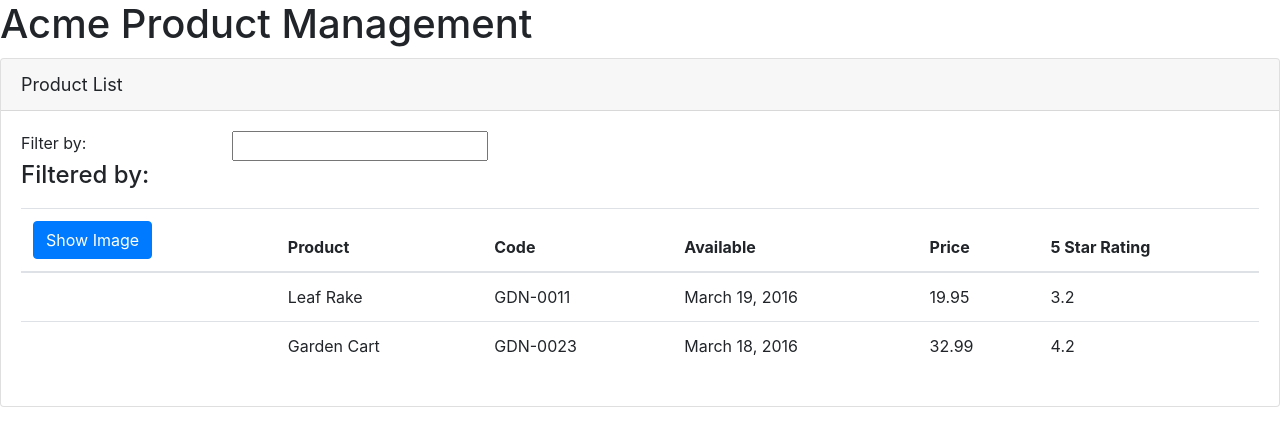
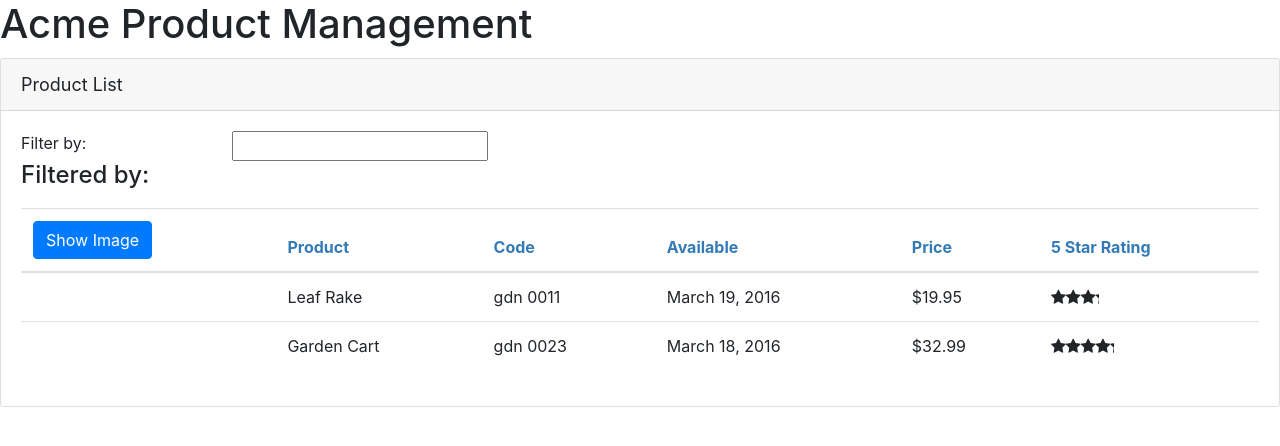
Before and after one commit to slmoth/Angular-GettingStarted-Steve, an Angular app in the folder APM/: page / in a window 1280 px wide. Shown: the top 446 px of the page. Built offline with nearby package versions, Linux system fonts and the light colour scheme.

Commit message:
changes
passing data from a component ~ halfway thru - rewatch

```diff
--- /dev/null
+++ b/APM/src/app/products/product-list.component.css
@@ -0,0 +1,3 @@
+thead {
+    color: #337ab7
+}
--- a/APM/src/app/products/product-list.component.html
+++ b/APM/src/app/products/product-list.component.html
@@ -7,14 +7,15 @@
       <div class='row'>
         <div class='col-md-2'>Filter by:</div>
         <div class='col-md-4'>
-            <input type='text' />
+            <input type='text'
+                  [(ngModel)]='listFilter' />
         </div>
 
       </div>
 
       <div class='row'>
         <div class='col-md-6'>
-          <h4>Filtered by:</h4>
+          <h4>Filtered by: {{listFilter}}</h4>
         </div>
       </div>
 
@@ -24,8 +25,9 @@
           <thead>
             <tr>
               <th>
-                <button class='btn btn-primary'>
-                  Show Image
+                <button class='btn btn-primary'
+                        (click)='toggleImage()'>
+                  {{showImage ? 'Hide' : 'Show'}} Image
                 </button>
               </th>
               <th>Product</th>
@@ -36,13 +38,20 @@
             </tr>
           </thead>
           <tbody>
-            <tr *ngFor='let product of products'>
-              <td></td>
+            <tr *ngFor='let product of filteredProducts'>
+              <td>
+                <img *ngIf='showImage'
+                      [src]="product.imageUrl"
+                      [title]='product.productName'
+                      [style.width.px]='imageWidth'
+                      [style.margin.px]='imageMargin'>
+              </td>
               <td>{{product.productName}}</td>
-              <td>{{product.productCode}}</td>
+              <td>{{product.productCode | lowercase | convertToSpaces: '-'}}</td>
               <td>{{product.releaseDate}}</td>
-              <td>{{product.price}}</td>
-              <td>{{product.starRating}}</td>
+              <td>{{product.price | currency:'USD':'symbol':'1.2-2'}}</td>
+              <td><pm-star [rating]='product.starRating'
+                          (ratingClicked)='onRatingClicked($event)'></pm-star></td>
             </tr>
           </tbody>
         </table>
--- a/APM/src/app/products/product-list.component.ts
+++ b/APM/src/app/products/product-list.component.ts
@@ -1,12 +1,38 @@
-import { Component } from "@angular/core";
+import { Component, OnInit } from "@angular/core";
+import { IProduct } from './product';
+
 
 @Component({
   selector: 'pm-products',
-  templateUrl: './product-list.component.html'
+  templateUrl: './product-list.component.html',
+  styleUrls: ['./product-list.component.css']
 })
-export class ProductListComponent {
+export class ProductListComponent
+                implements OnInit {
   pageTitle: string = 'Product List';
-  products: any[] = [
+  imageWidth: number = 50;
+  imageMargin: number = 2;
+  showImage: boolean = false;
+
+  _listFilter: string;
+  get listFilter(): string {
+    return this._listFilter;
+  }
+  set listFilter(value: string) {
+    this._listFilter = value;
+    this.filteredProducts = this.listFilter ? this.performFilter(this.listFilter) : this.products;
+  }
+
+  performFilter(filterBy: string): IProduct[] {
+    filterBy = filterBy.toLocaleLowerCase();
+
+    return this.products.filter((product:IProduct) =>
+            product.productName.toLocaleLowerCase().indexOf(filterBy) !== -1);
+  }
+
+  filteredProducts: IProduct[];
+
+  products: IProduct[] = [
     {
       "productId": 1,
       "productName": "Leaf Rake",
@@ -27,4 +53,21 @@
       "starRating": 4.2,
       "imageUrl": "https://openclipart.org/image/300px/svg_to_png/58471/garden_cart.png"
     }];
+
+  constructor() {
+    this.filteredProducts = this.products;
+    this.listFilter = "";
+  }
+
+  onRatingClicked(message: string): void {
+    this.pageTitle = 'Product List: ' + message;
+  }
+
+  toggleImage(): void {
+    this.showImage = !this.showImage;
+  }
+
+  ngOnInit(): void {
+    console.log('In OnInit');
+  }
 }
--- /dev/null
+++ b/APM/src/app/products/product.ts
@@ -0,0 +1,10 @@
+export interface IProduct {
+    productId: number;
+    productName: string;
+    productCode: string;
+    releaseDate: string;
+    price: number;
+    description: string;
+    starRating: number;
+    imageUrl: string;
+}
--- /dev/null
+++ b/APM/src/app/shared/convert-to-spaces.pipe.ts
@@ -0,0 +1,11 @@
+import { Pipe, PipeTransform } from "@angular/core";
+
+@Pipe({
+    name: 'convertToSpaces'
+})
+
+export class ConvertToSpacesPipe implements PipeTransform {
+    transform(value: string, character: string): string {
+        return value.replace(character, ' ');
+    }
+}
--- a/APM/src/app/shared/star.component.html
+++ b/APM/src/app/shared/star.component.html
@@ -1,6 +1,7 @@
 <div class="crop"
      [style.width.px]="starWidth"
-     [title]="rating">
+     [title]="rating"
+     (click)="OnClick()">
   <div style="width: 75px">
     <span class="fa fa-star"></span>
     <span class="fa fa-star"></span>
--- /dev/null
+++ b/APM/src/app/shared/star.component.ts
@@ -0,0 +1,19 @@
+import { Component, OnChanges, Input, EventEmitter, Output } from "@angular/core";
+
+@Component({
+    selector: "pm-star",
+    templateUrl: "./star.component.html",
+    styleUrls: ["./star.component.css"]
+})
+export class StarComponent implements OnChanges {
+    @Input() rating: number;
+    starWidth: number;
+    @Output() ratingClicked: EventEmitter<string> = new EventEmitter<string>();
+    ngOnChanges(): void {
+        this.starWidth = this.rating * 75/5
+    }
+
+    OnClick(): void {
+        this.ratingClicked.emit(`The rating ${this.rating} was clicked`)
+    }
+}
```
Also changed, not shown: APM/src/app/app.module.ts (+8 -2 lines).
